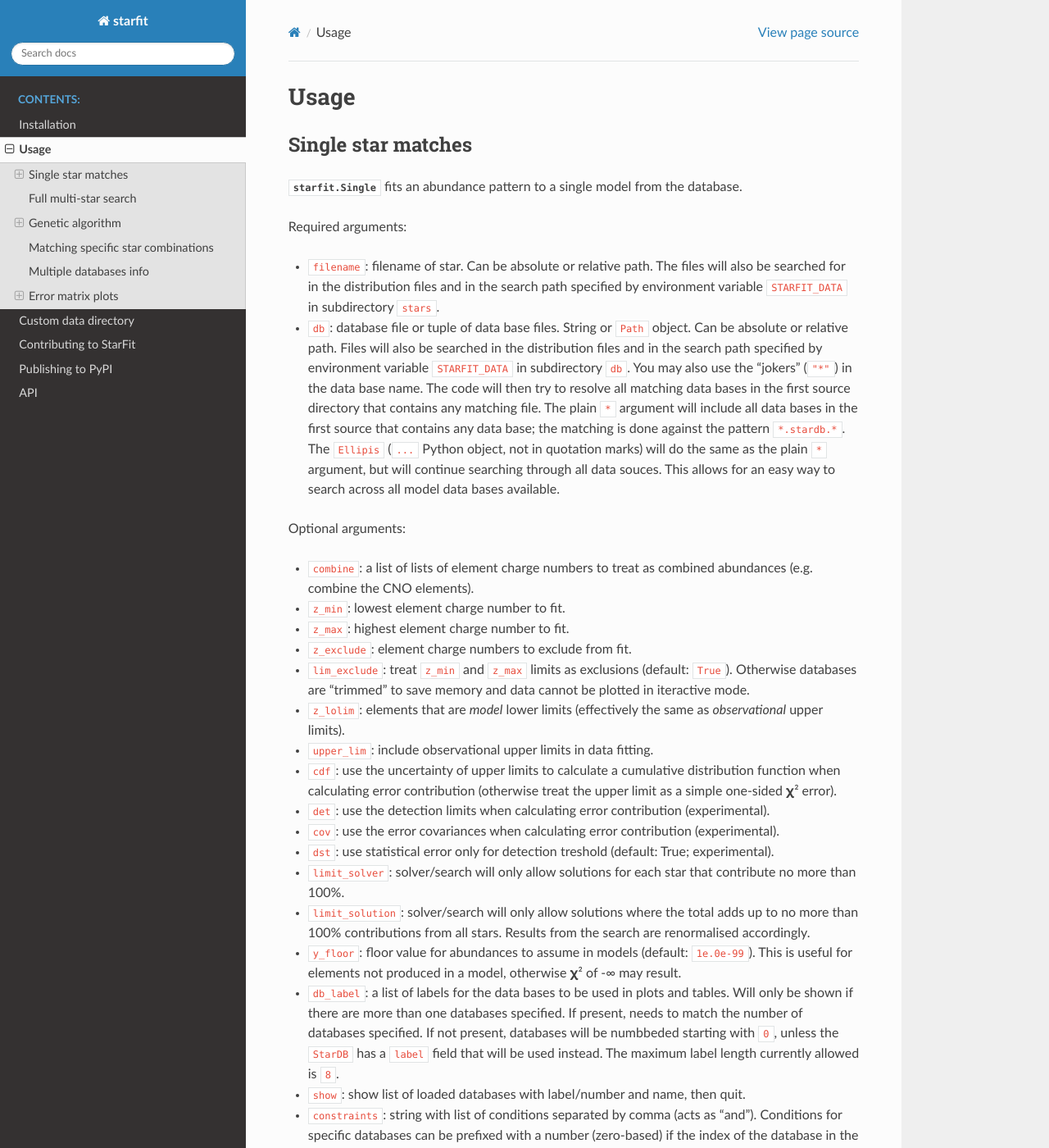
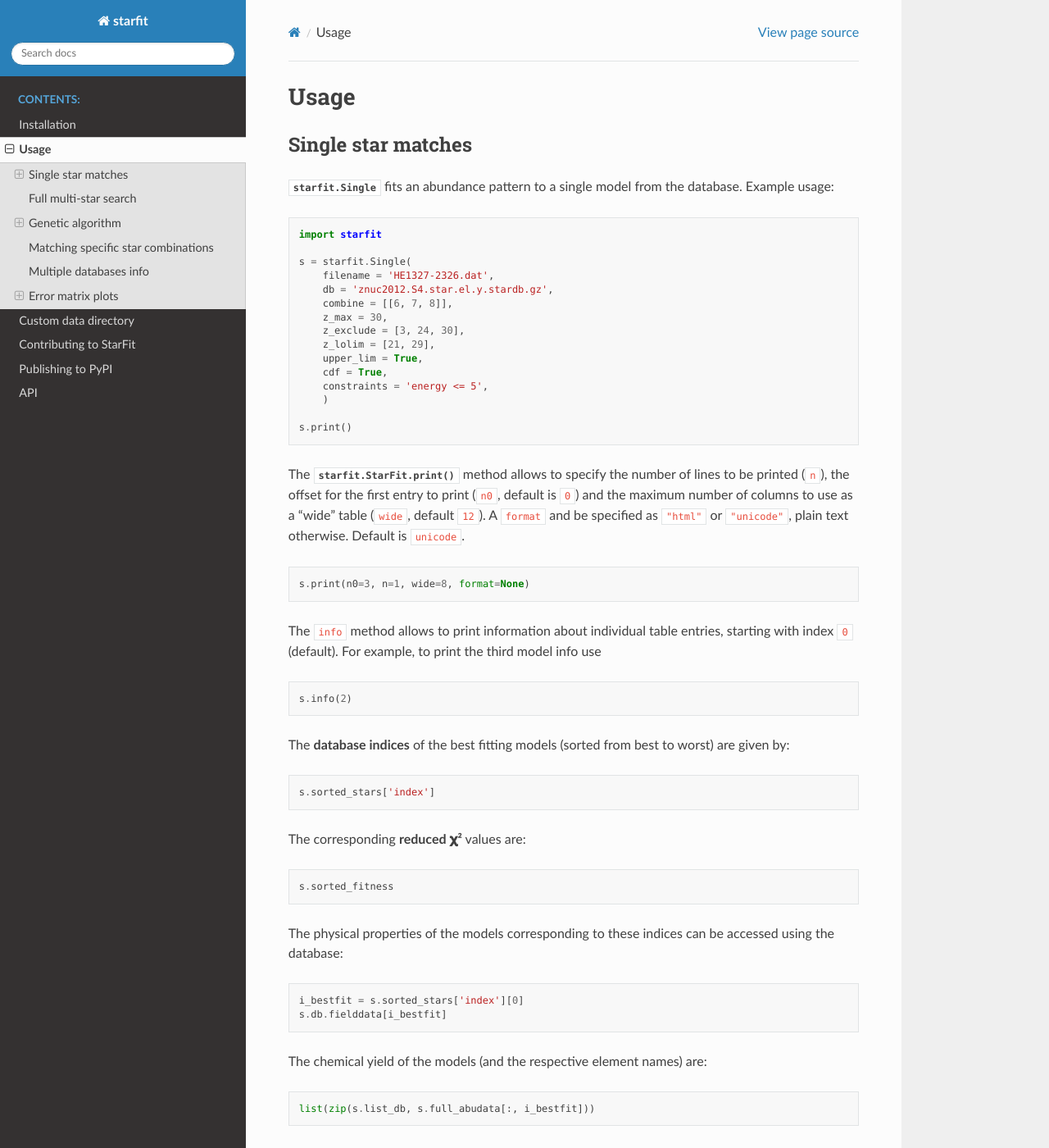
Before and after one commit to conradtchan/starfit, a Sphinx documentation site: the page built from docs/source/usage.md, in a window 1280 px wide and 1400 px high. Shown: the whole window at 82% size. Built offline with Sphinx 7.4.7 and the Read the Docs theme 2.0.0, drawn with Linux system fonts in a browser that asks for light colours; pages that are not in the unit, such as notebooks, are missing from menus; some of the changed text lies outside the part shown.

Commit message:
remove parameter docs from Usage

````diff
--- a/docs/source/usage.md
+++ b/docs/source/usage.md
@@ -3,31 +3,8 @@
 
 ## Single star matches
 
-{py:class}`starfit.Single` fits an abundance pattern to a single model from the database.
+{py:class}`starfit.Single` fits an abundance pattern to a single model from the database. Example usage:
 
-Required arguments:
-- `filename`: filename of star.  Can be absolute or relative path.  The files will also be searched for in the distribution files and in the search path specified by environment variable `STARFIT_DATA` in subdirectory `stars`.
-- `db`: database file or tuple of data base files.  String or `Path` object.  Can be absolute or relative path.  Files will also be searched in the distribution files and in the search path specified by environment variable `STARFIT_DATA` in subdirectory `db`.  You may also use the "jokers" (`"*"`) in the data base name.  The code will then try to resolve all matching data bases in the first source directory that contains any matching file.  The plain `*` argument will include all data bases in the first source that contains any data base; the matching is done against the pattern `*.stardb.*`.  The `Ellipis` (`...` Python object, not in quotation marks) will do the same as the plain `*` argument, but will continue searching through all data souces.  This allows for an easy way to search across all model data bases available.
-
-Optional arguments:
-- `combine`: a list of lists of element charge numbers to treat as combined abundances (e.g. combine the CNO elements).
-- `z_min`: lowest element charge number to fit.
-- `z_max`: highest element charge number to fit.
-- `z_exclude`: element charge numbers to exclude from fit.
-- `lim_exclude`: treat `z_min` and `z_max` limits as exclusions (default: `True`).  Otherwise databases are "trimmed" to save memory and data cannot be plotted in iteractive mode.
-- `z_lolim`: elements that are *model* lower limits (effectively the same as *observational* upper limits).
-- `upper_lim`: include observational upper limits in data fitting.
-- `cdf`: use the uncertainty of upper limits to calculate a cumulative distribution function when calculating error contribution (otherwise treat the upper limit as a simple one-sided &#x1D6D8;&sup2; error).
-- `det`: use the detection limits when calculating error contribution (experimental).
-- `cov`: use the error covariances when calculating error contribution (experimental).
-- `dst`: use statistical error only for detection treshold (default: True; experimental).
-- `limit_solver`: solver/search will only allow solutions for each star that contribute no more than 100%.
-- `limit_solution`: solver/search will only allow solutions where the total adds up to no more than 100% contributions from all stars.  Results from the search are renormalised accordingly.
-- `y_floor`: floor value for abundances to assume in models (default: `1e.0e-99`).  This is useful for elements not produced in a model, otherwise &#x1D6D8;&sup2; of -&infin; may result.
-- `db_label`: a list of labels for the data bases to be used in plots and tables.  Will only be shown if there are more than one databases specified.  If present, needs to match the number of databases specified.  If not present, databases will be numbbeded starting with `0`, unless the `StarDB` has a `label` field that will be used instead.  The maximum label length currently allowed is `8`.
-- `show`: show list of loaded databases with label/number and name, then quit.
-- `constraints`: string with list of conditions separated by comma (acts as "and").  Conditions for specific databases can be prefixed with a number (zero-based) if the index of the database in the list, followed by a colon(`:`).  Entries for different databases are separated by semicolon (`;`).  The fieldname has to be given first, then the operator, and finally the comparison value.  Allowed operators are `<`, `<=`, `==`, `>=`, `>`, and `!=`.
-- `constraints_error`: one of `warn` (default), `raise`, `ignore`.  How StarDB deal with errors in `constraints`.
 ```python
 import starfit
 
````
Also changed, not shown: other parts of docs/source/usage.md (+1 -1 lines), 1 other file.
